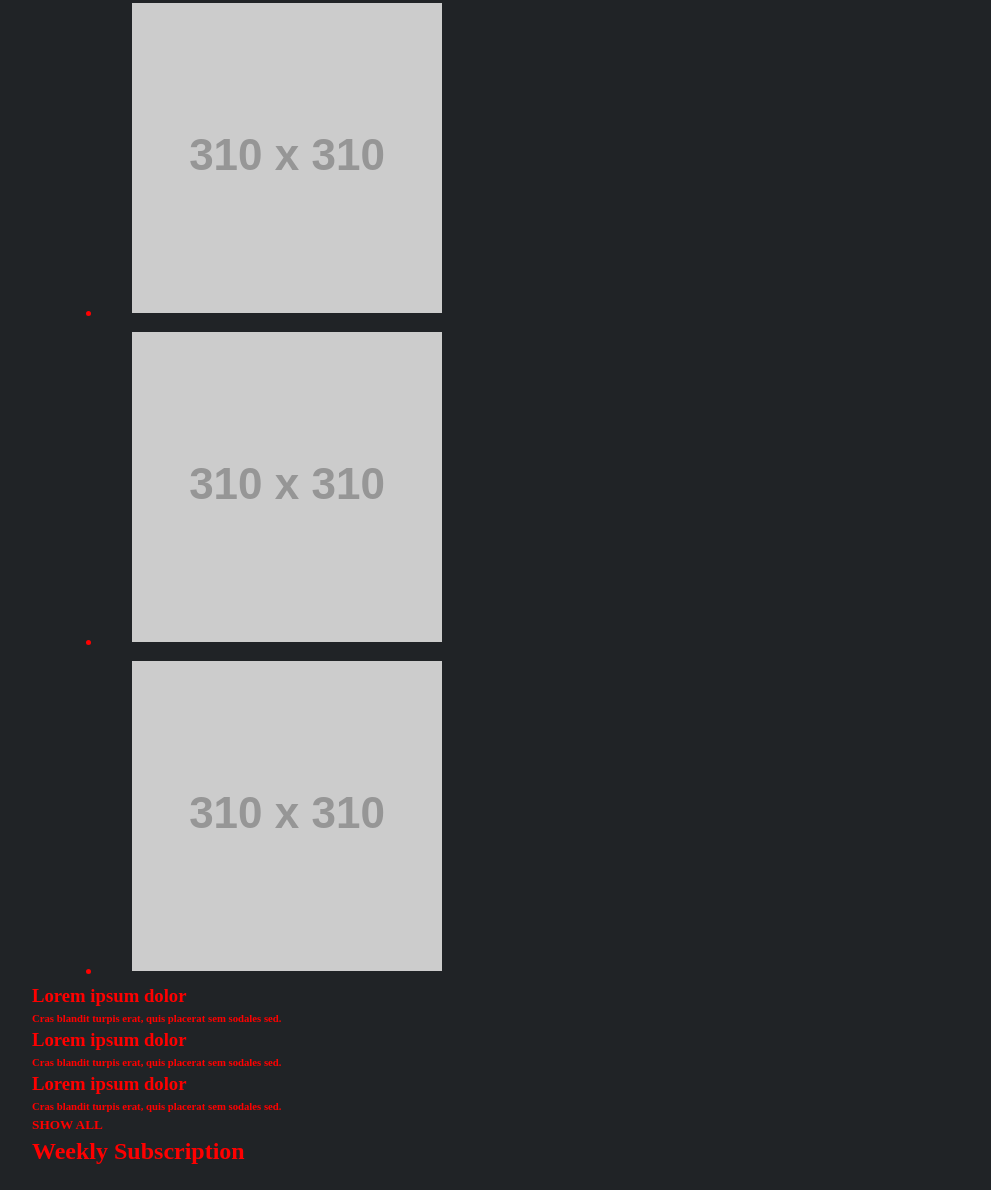
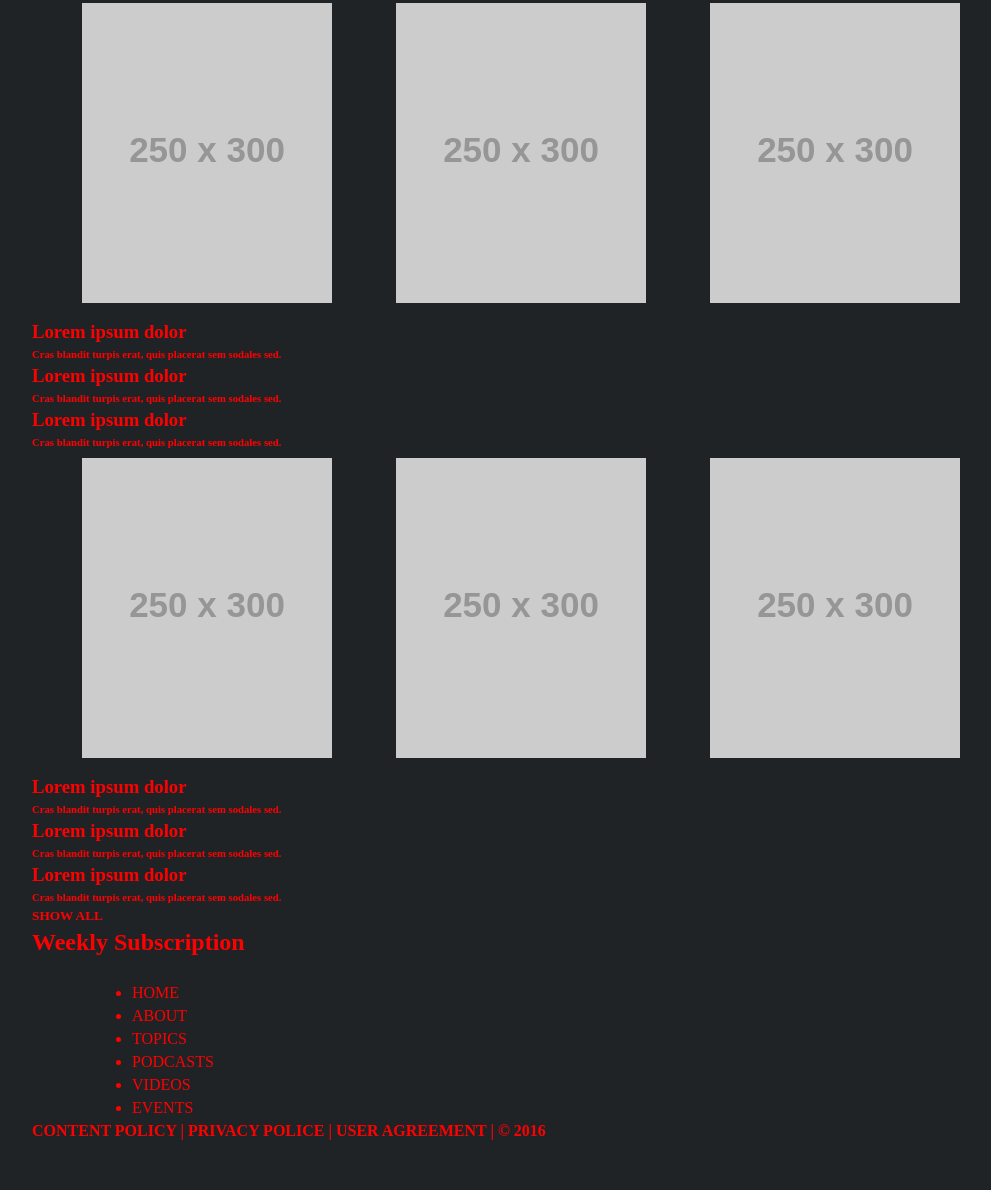
Before and after one commit to abdih17/wireframing, a plain HTML site: page index.html in a window 1280 px wide. Shown: the part 772-1962 px from the top of the page, without its empty margins (118-1109 px from the left). After the commit the page ends 1922 px from the top, so only its background shows below. Drawn offline with Linux system fonts and the light colour scheme; placeholder pictures from the web are drawn by us; a web font is replaced by a local one.

Commit message:
Worked on header and a little of the body section of the page.

```diff
--- a/index.html
+++ b/index.html
@@ -9,7 +9,7 @@
   <body>
     <header>
       <!-- Logo Image -->
-      <img src="http://placehold.it/300x80/403F3C/FFFFFF/jpg&text=Logo+Here" class:"logo"/>
+      <img src="http://placehold.it/300x80/202326/FFFFFF/jpg&text=Logo+Here" class:"logo"/>
 
       <nav>
         <ul class="upperNav">
@@ -33,18 +33,30 @@
     </header>
 
     <main>
-      <section>
-        <h1 class="headlineSquare">
+      <section class="headlineSquare">
+        <h1>
           Lorem ipsum dolor sit amet, consectetur adipiscing elit. Cras blandit turpis erat, quis placerat sem sodales sed.
         </h1>
         <!-- Information Headline -->
       </section>
 
       <section>
-        <ul>
-          <li><img src="http://placehold.it/310x310/0033CC/FFFFFF/text=HEADLINE+TEXT+HERE"></li>
-          <li><img src="http://placehold.it/310x310/0033CC/FFFFFF/text=HEADLINE+TEXT+HERE"></li>
-          <li><img src="http://placehold.it/310x310/0033CC/FFFFFF/text=HEADLINE+TEXT+HERE"></li>
+        <ul class="images">
+          <li class="image1"><img src="http://placehold.it/250x300/FFFFFF/202326/&text=FEATURING+IMAGE"></li>
+          <li class="image2"><img src="http://placehold.it/250x300/FFFFFF/202326/&text=FEATURING+IMAGE"></li>
+          <li class="image3"><img src="http://placehold.it/250x300/FFFFFF/202326/&text=FEATURING+IMAGE"></li>
+        </ul>
+        <h3>Lorem ipsum dolor</h3>
+        <h6>Cras blandit turpis erat, quis placerat sem sodales sed.</h6>
+        <h3>Lorem ipsum dolor</h3>
+        <h6>Cras blandit turpis erat, quis placerat sem sodales sed.</h6>
+        <h3>Lorem ipsum dolor</h3>
+        <h6>Cras blandit turpis erat, quis placerat sem sodales sed.</h6>
+
+        <ul class="images">
+          <li class="image1"><img src="http://placehold.it/250x300/FFFFFF/202326/&text=FEATURING+IMAGE"></li>
+          <li class="image2"><img src="http://placehold.it/250x300/FFFFFF/202326/&text=FEATURING+IMAGE"></li>
+          <li class="image3"><img src="http://placehold.it/250x300/FFFFFF/202326/&text=FEATURING+IMAGE"></li>
         </ul>
 
         <h3>Lorem ipsum dolor</h3>
@@ -74,7 +86,7 @@
       <!-- navigation -->
       <nav>
         <ul class="lowerNav">
-          <li class="home">HOME</li>
+          <li class="home2">HOME</li>
           <li class="about2">ABOUT</li>
           <li class="topics2">TOPICS</li>
           <li class="podcasts2">PODCASTS</li>
--- a/style.css
+++ b/style.css
@@ -4,9 +4,6 @@
   color:red;
   box-sizing: border-box;
   text-decoration: none;
-}
-body {
-
 }
 header {
   color:white;
@@ -22,20 +19,12 @@ header {
   left:540px;
 }
 .hero {
+  align-items: center;
   margin:0;
   position: relative;
   top: -110px;
   left: -180px;
   z-index: 0px;
-}
-.triangle {
-
-}
-main{
-
-}
-.headlineSquare {
-
 }
 .upperNav {
   list-style-type: none;
@@ -58,8 +47,15 @@ main{
   text-decoration: none;
   /*background-color: #111;*/
 }
-#search {
-
+.image1,.image2,.image3 {
+  text-decoration: none;
+  overflow: hidden;
+  display: inline-block;
+  color: white;
+  margin: 0;
+  padding: 0;
+  position: relative;
+  left:-20px;
 }
 h3 {
 
```
